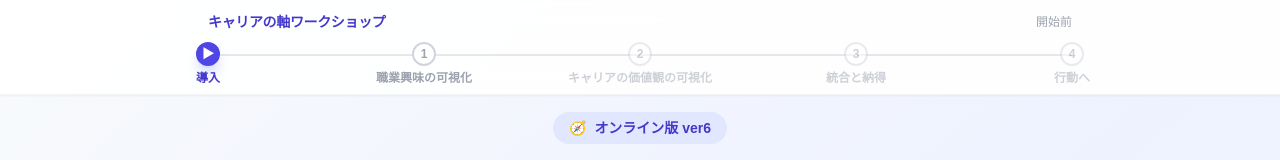
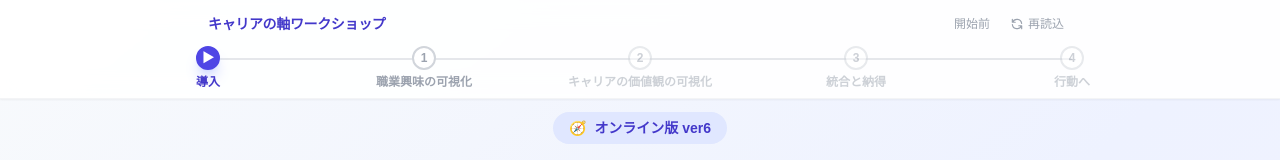
Before and after one commit to hidetomatsui-dev/card-06, a React (Vite) app: page / in a window 1280 px wide. Shown: the top 160 px of the page. Built offline with nearby package versions, Linux system fonts and the light colour scheme.

Commit message:
Add reload button to ProgressBar header

```diff
--- a/src/components/ProgressBar.tsx
+++ b/src/components/ProgressBar.tsx
@@ -24,9 +24,21 @@ export default function ProgressBar({ currentStep, onStepClick, className = '' }
           <h1 className="text-sm font-bold text-indigo-700 tracking-tight hidden sm:block">
             キャリアの軸ワークショップ
           </h1>
-          <p className="text-xs text-gray-400 hidden sm:block">
-            {currentStep === 0 ? '開始前' : `Step ${currentStep} / 4`}
-          </p>
+          <div className="flex items-center gap-3">
+            <p className="text-xs text-gray-400 hidden sm:block">
+              {currentStep === 0 ? '開始前' : `Step ${currentStep} / 4`}
+            </p>
+            <button
+              onClick={() => window.location.reload()}
+              title="画面を再読込"
+              className="flex items-center gap-1 px-2 py-1 text-xs text-gray-400 hover:text-indigo-600 hover:bg-indigo-50 rounded-lg transition-colors"
+            >
+              <svg className="w-3.5 h-3.5" fill="none" viewBox="0 0 24 24" stroke="currentColor" strokeWidth={2}>
+                <path strokeLinecap="round" strokeLinejoin="round" d="M4 4v5h.582m15.356 2A8.001 8.001 0 004.582 9m0 0H9m11 11v-5h-.581m0 0a8.003 8.003 0 01-15.357-2m15.357 2H15" />
+              </svg>
+              再読込
+            </button>
+          </div>
         </div>
 
         {/* Step indicators */}
```
